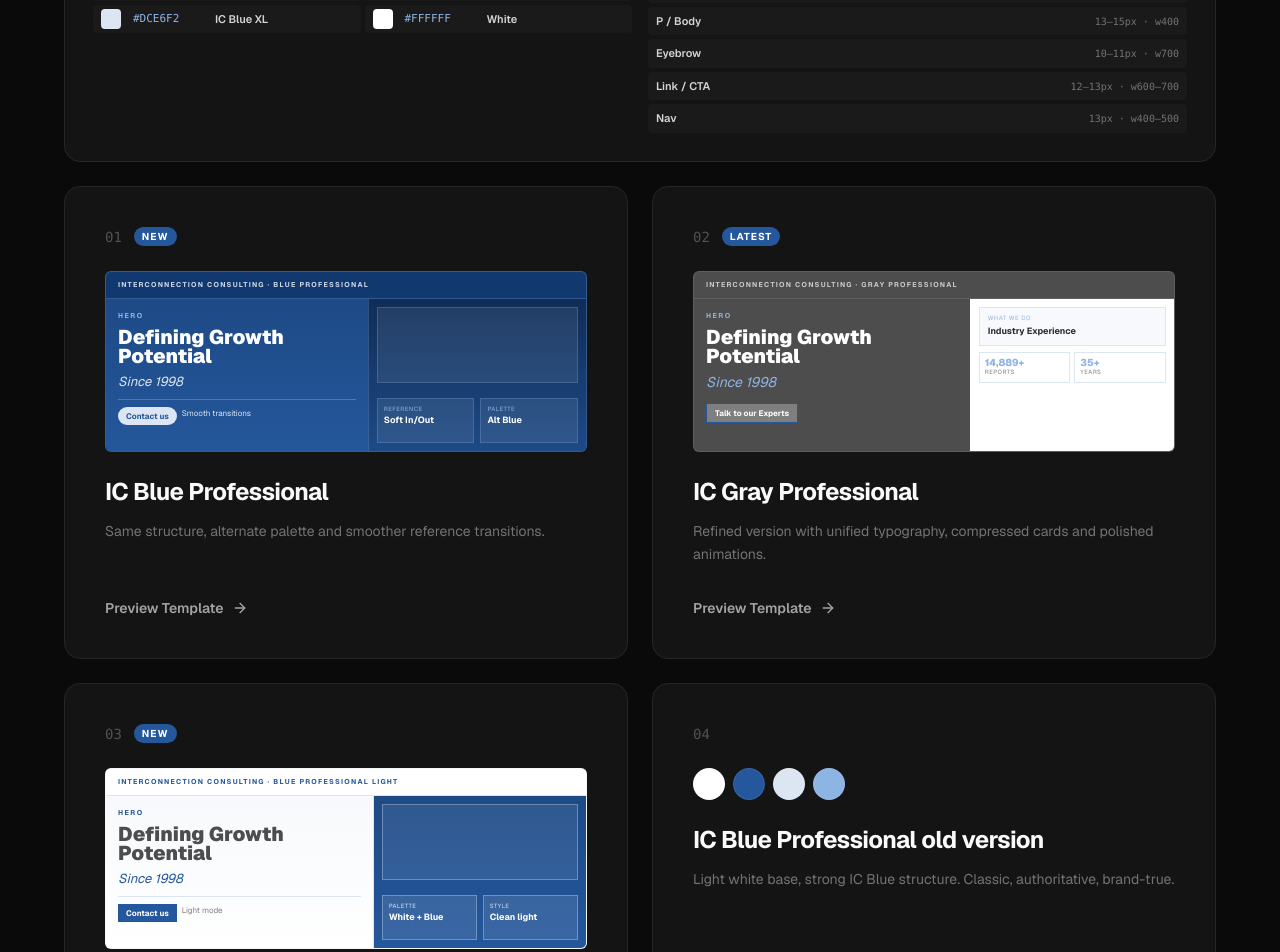
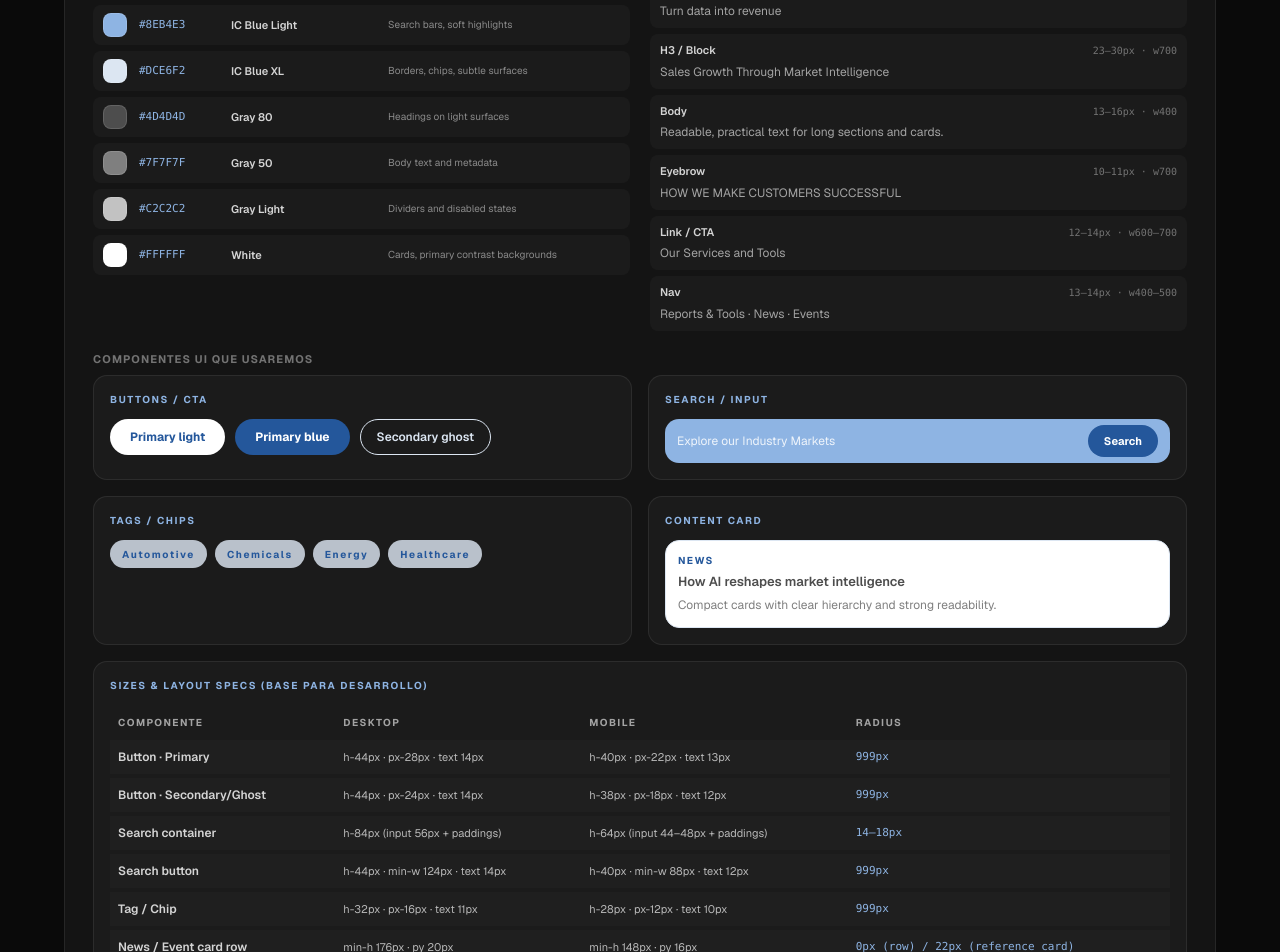
Before and after one commit to salasintercc/design-icc, a Next.js app: page / in a window 1280 px wide. Shown: the part 460-1412 px from the top of the page. Built offline with nearby package versions, Linux system fonts and the light colour scheme.

Commit message:
design sitem

```diff
--- a/app/page.tsx
+++ b/app/page.tsx
@@ -84,6 +84,66 @@ const TEMPLATES = [
   },
 ]
 
+const IC_COLORS = [
+  { token: "blue", name: "IC Blue", hex: "#24579B", usage: "Primary actions, links, key accents" },
+  { token: "blueDark", name: "Blue Akzent Darker 25%", hex: "#376092", usage: "Hero overlays, depth backgrounds" },
+  { token: "blueLight", name: "IC Blue Light", hex: "#8EB4E3", usage: "Search bars, soft highlights" },
+  { token: "blueXL", name: "IC Blue XL", hex: "#DCE6F2", usage: "Borders, chips, subtle surfaces" },
+  { token: "gray80", name: "Gray 80", hex: "#4D4D4D", usage: "Headings on light surfaces" },
+  { token: "gray50", name: "Gray 50", hex: "#7F7F7F", usage: "Body text and metadata" },
+  { token: "grayLight", name: "Gray Light", hex: "#C2C2C2", usage: "Dividers and disabled states" },
+  { token: "white", name: "White", hex: "#FFFFFF", usage: "Cards, primary contrast backgrounds" },
+]
+
+const IC_TYPE_SCALE = [
+  { role: "H1 / Hero", size: "clamp(64px, 15.2vw, 86px)", weight: "900", sample: "Defining Better Growth Potential" },
+  { role: "H2 / Section", size: "clamp(36px, 4.1vw, 56px)", weight: "700", sample: "Turn data into revenue" },
+  { role: "H3 / Block", size: "23–30px", weight: "700", sample: "Sales Growth Through Market Intelligence" },
+  { role: "Body", size: "13–16px", weight: "400", sample: "Readable, practical text for long sections and cards." },
+  { role: "Eyebrow", size: "10–11px", weight: "700", sample: "HOW WE MAKE CUSTOMERS SUCCESSFUL" },
+  { role: "Link / CTA", size: "12–14px", weight: "600–700", sample: "Our Services and Tools" },
+  { role: "Nav", size: "13–14px", weight: "400–500", sample: "Reports & Tools · News · Events" },
+]
+
+const IC_COMPONENT_SIZES = [
+  {
+    component: "Button · Primary",
+    desktop: "h-44px · px-28px · text 14px",
+    mobile: "h-40px · px-22px · text 13px",
+    radius: "999px",
+  },
+  {
+    component: "Button · Secondary/Ghost",
+    desktop: "h-44px · px-24px · text 14px",
+    mobile: "h-38px · px-18px · text 12px",
+    radius: "999px",
+  },
+  {
+    component: "Search container",
+    desktop: "h-84px (input 56px + paddings)",
+    mobile: "h-64px (input 44–48px + paddings)",
+    radius: "14–18px",
+  },
+  {
+    component: "Search button",
+    desktop: "h-44px · min-w 124px · text 14px",
+    mobile: "h-40px · min-w 88px · text 12px",
+    radius: "999px",
+  },
+  {
+    component: "Tag / Chip",
+    desktop: "h-32px · px-16px · text 11px",
+    mobile: "h-28px · px-12px · text 10px",
+    radius: "999px",
+  },
+  {
+    component: "News / Event card row",
+    desktop: "min-h 176px · py 20px",
+    mobile: "min-h 148px · py 16px",
+    radius: "0px (row) / 22px (reference card)",
+  },
+]
+
 export default function HomePage() {
   const router = useRouter()
   const [selectedTemplate, setSelectedTemplate] = useState<string | null>(null)
@@ -163,28 +223,19 @@ export default function HomePage() {
         <div className="rounded-2xl p-6 lg:p-7" style={{ background: "#141414", border: "1px solid #262626" }}>
           <p className="text-[10px] font-bold tracking-widest uppercase mb-1" style={{ color: "#525252" }}>Design System</p>
           <p className="text-lg font-bold mb-1" style={{ color: "#fafafa" }}>IC Blue Professional</p>
-          <p className="text-sm mb-3" style={{ color: "#525252" }}>Tipografía: <span style={{ color: "#a3a3a3" }}>Geist</span> · Base: <span style={{ color: "#a3a3a3" }}>13px</span></p>
+          <p className="text-sm mb-4" style={{ color: "#525252" }}>Tipografía: <span style={{ color: "#a3a3a3" }}>Geist</span> · Base: <span style={{ color: "#a3a3a3" }}>13px</span></p>
 
-          <div className="grid lg:grid-cols-2 gap-4">
-
+          <div className="grid xl:grid-cols-2 gap-5">
             {/* Color Palette */}
             <div>
-              <p className="text-[11px] font-bold tracking-widest uppercase mb-2" style={{ color: "#737373" }}>Paleta de Colores</p>
-              <div className="grid grid-cols-1 sm:grid-cols-2 sm:grid-rows-4 sm:grid-flow-col gap-1">
-                {[
-                  { name: "IC Blue", hex: "#24579B" },
-                  { name: "Blue Akzent Darker 25%", hex: "#376092" },
-                  { name: "IC Blue Light", hex: "#8EB4E3" },
-                  { name: "IC Blue XL", hex: "#DCE6F2" },
-                  { name: "Gray 80", hex: "#4D4D4D" },
-                  { name: "Gray 50", hex: "#7F7F7F" },
-                  { name: "Gray Light", hex: "#C2C2C2" },
-                  { name: "White", hex: "#FFFFFF" },
-                ].map(c => (
-                  <div key={c.hex} className="flex items-center gap-3 py-1 px-2 rounded" style={{ background: "rgba(255,255,255,0.025)" }}>
-                    <div className="w-5 h-5 rounded flex-shrink-0" style={{ background: c.hex, border: "1px solid rgba(255,255,255,0.08)" }} />
-                    <span className="text-[11px] font-mono w-[70px] flex-shrink-0" style={{ color: "#8EB4E3" }}>{c.hex}</span>
-                    <span className="text-[11px] font-semibold" style={{ color: "#d4d4d4" }}>{c.name}</span>
+              <p className="text-[11px] font-bold tracking-widest uppercase mb-2" style={{ color: "#737373" }}>Paleta de colores · Tokens</p>
+              <div className="grid grid-cols-1 gap-1.5">
+                {IC_COLORS.map((c) => (
+                  <div key={c.token} className="flex items-center gap-3 py-2 px-2.5 rounded-md" style={{ background: "rgba(255,255,255,0.03)" }}>
+                    <div className="w-6 h-6 rounded-md flex-shrink-0" style={{ background: c.hex, border: "1px solid rgba(255,255,255,0.12)" }} />
+                    <div className="min-w-[80px] text-[11px] font-mono" style={{ color: "#8EB4E3" }}>{c.hex}</div>
+                    <div className="min-w-[145px] text-[11px] font-semibold" style={{ color: "#d4d4d4" }}>{c.name}</div>
+                    <div className="text-[10px] leading-relaxed" style={{ color: "#8a8a8a" }}>{c.usage}</div>
                   </div>
                 ))}
               </div>
@@ -193,21 +244,90 @@ export default function HomePage() {
             {/* Typography */}
             <div>
               <p className="text-[11px] font-bold tracking-widest uppercase mb-2" style={{ color: "#737373" }}>Tipografía · Geist</p>
-              <div className="flex flex-col gap-1">
-                {[
-                  { role: "H1", size: "clamp(2.1rem–2.85rem) ≈ 34–46px", weight: "900" },
-                  { role: "H2", size: "clamp(1.75rem–2.6rem) ≈ 28–42px", weight: "700" },
-                  { role: "H3", size: "clamp(1.45rem–1.9rem) ≈ 23–30px", weight: "700" },
-                  { role: "P / Body", size: "13–15px", weight: "400" },
-                  { role: "Eyebrow", size: "10–11px", weight: "700" },
-                  { role: "Link / CTA", size: "12–13px", weight: "600–700" },
-                  { role: "Nav", size: "13px", weight: "400–500" },
-                ].map(t => (
-                  <div key={t.role} className="flex items-center justify-between gap-3 py-1.5 px-2 rounded" style={{ background: "rgba(255,255,255,0.025)" }}>
-                    <span className="text-[11px] font-semibold" style={{ color: "#d4d4d4" }}>{t.role}</span>
-                    <span className="text-[10px] font-mono" style={{ color: "#737373" }}>{t.size} · w{t.weight}</span>
+              <div className="flex flex-col gap-1.5">
+                {IC_TYPE_SCALE.map((t) => (
+                  <div key={t.role} className="py-2 px-2.5 rounded-md" style={{ background: "rgba(255,255,255,0.03)" }}>
+                    <div className="flex items-center justify-between gap-3 mb-1">
+                      <span className="text-[11px] font-semibold" style={{ color: "#d4d4d4" }}>{t.role}</span>
+                      <span className="text-[10px] font-mono" style={{ color: "#737373" }}>{t.size} · w{t.weight}</span>
+                    </div>
+                    <p className="text-[12px]" style={{ color: "#a3a3a3" }}>{t.sample}</p>
                   </div>
                 ))}
+              </div>
+            </div>
+
+            {/* Components */}
+            <div className="xl:col-span-2">
+              <p className="text-[11px] font-bold tracking-widest uppercase mb-2" style={{ color: "#737373" }}>Componentes UI que usaremos</p>
+              <div className="grid lg:grid-cols-2 gap-4">
+                <div className="rounded-xl p-4" style={{ background: "rgba(255,255,255,0.03)", border: "1px solid rgba(255,255,255,0.08)" }}>
+                  <p className="text-[10px] font-bold tracking-[0.16em] uppercase mb-3" style={{ color: "#8EB4E3" }}>Buttons / CTA</p>
+                  <div className="flex flex-wrap gap-2.5 items-center">
+                    <span className="inline-flex items-center justify-center h-9 px-5 rounded-full text-[12px] font-bold" style={{ background: "#FFFFFF", color: "#24579B" }}>Primary light</span>
+                    <span className="inline-flex items-center justify-center h-9 px-5 rounded-full text-[12px] font-bold" style={{ background: "#24579B", color: "#FFFFFF" }}>Primary blue</span>
+                    <span className="inline-flex items-center justify-center h-9 px-4 rounded-full text-[12px] font-semibold" style={{ border: "1px solid #DCE6F2", color: "#DCE6F2" }}>Secondary ghost</span>
+                  </div>
+                </div>
+
+                <div className="rounded-xl p-4" style={{ background: "rgba(255,255,255,0.03)", border: "1px solid rgba(255,255,255,0.08)" }}>
+                  <p className="text-[10px] font-bold tracking-[0.16em] uppercase mb-3" style={{ color: "#8EB4E3" }}>Search / Input</p>
+                  <div className="rounded-xl h-11 px-3 flex items-center justify-between" style={{ background: "#8EB4E3" }}>
+                    <span className="text-[12px]" style={{ color: "rgba(255,255,255,0.85)" }}>Explore our Industry Markets</span>
+                    <span className="inline-flex items-center justify-center h-8 px-4 rounded-full text-[11px] font-bold" style={{ background: "#24579B", color: "#FFFFFF" }}>Search</span>
+                  </div>
+                </div>
+
+                <div className="rounded-xl p-4" style={{ background: "rgba(255,255,255,0.03)", border: "1px solid rgba(255,255,255,0.08)" }}>
+                  <p className="text-[10px] font-bold tracking-[0.16em] uppercase mb-3" style={{ color: "#8EB4E3" }}>Tags / Chips</p>
+                  <div className="flex flex-wrap gap-2">
+                    {[
+                      "Automotive",
+                      "Chemicals",
+                      "Energy",
+                      "Healthcare",
+                    ].map((chip) => (
+                      <span key={chip} className="inline-flex items-center h-7 px-3 rounded-full text-[10px] font-bold tracking-[0.16em]" style={{ background: "rgba(220,230,242,0.82)", color: "#24579B" }}>
+                        {chip}
+                      </span>
+                    ))}
+                  </div>
+                </div>
+
+                <div className="rounded-xl p-4" style={{ background: "rgba(255,255,255,0.03)", border: "1px solid rgba(255,255,255,0.08)" }}>
+                  <p className="text-[10px] font-bold tracking-[0.16em] uppercase mb-3" style={{ color: "#8EB4E3" }}>Content card</p>
+                  <div className="rounded-xl p-3" style={{ background: "#FFFFFF", border: "1px solid #DCE6F2" }}>
+                    <p className="text-[10px] font-bold uppercase tracking-[0.14em] mb-1" style={{ color: "#24579B" }}>News</p>
+                    <p className="text-[13px] font-semibold mb-1" style={{ color: "#4D4D4D" }}>How AI reshapes market intelligence</p>
+                    <p className="text-[12px] leading-relaxed" style={{ color: "#7F7F7F" }}>Compact cards with clear hierarchy and strong readability.</p>
+                  </div>
+                </div>
+              </div>
+
+              <div className="mt-4 rounded-xl p-4" style={{ background: "rgba(255,255,255,0.03)", border: "1px solid rgba(255,255,255,0.08)" }}>
+                <p className="text-[10px] font-bold tracking-[0.16em] uppercase mb-3" style={{ color: "#8EB4E3" }}>Sizes & layout specs (base para desarrollo)</p>
+                <div className="overflow-x-auto">
+                  <table className="w-full min-w-[760px] text-left border-separate border-spacing-y-1">
+                    <thead>
+                      <tr>
+                        <th className="py-1.5 px-2 text-[10px] font-bold uppercase tracking-[0.14em]" style={{ color: "#a3a3a3" }}>Componente</th>
+                        <th className="py-1.5 px-2 text-[10px] font-bold uppercase tracking-[0.14em]" style={{ color: "#a3a3a3" }}>Desktop</th>
+                        <th className="py-1.5 px-2 text-[10px] font-bold uppercase tracking-[0.14em]" style={{ color: "#a3a3a3" }}>Mobile</th>
+                        <th className="py-1.5 px-2 text-[10px] font-bold uppercase tracking-[0.14em]" style={{ color: "#a3a3a3" }}>Radius</th>
+                      </tr>
+                    </thead>
+                    <tbody>
+                      {IC_COMPONENT_SIZES.map((s) => (
+                        <tr key={s.component} style={{ background: "rgba(255,255,255,0.02)" }}>
+                          <td className="py-2 px-2 text-[12px] font-semibold" style={{ color: "#d4d4d4" }}>{s.component}</td>
+                          <td className="py-2 px-2 text-[11px]" style={{ color: "#b8b8b8" }}>{s.desktop}</td>
+                          <td className="py-2 px-2 text-[11px]" style={{ color: "#b8b8b8" }}>{s.mobile}</td>
+                          <td className="py-2 px-2 text-[11px] font-mono" style={{ color: "#8EB4E3" }}>{s.radius}</td>
+                        </tr>
+                      ))}
+                    </tbody>
+                  </table>
+                </div>
               </div>
             </div>
           </div>
```
